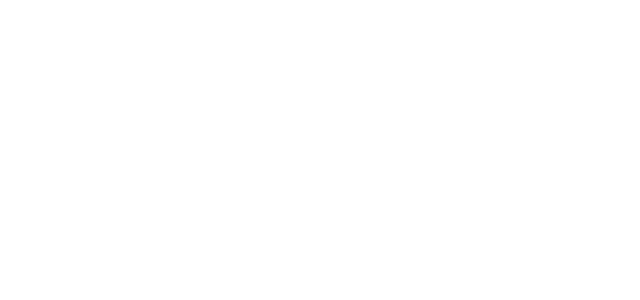
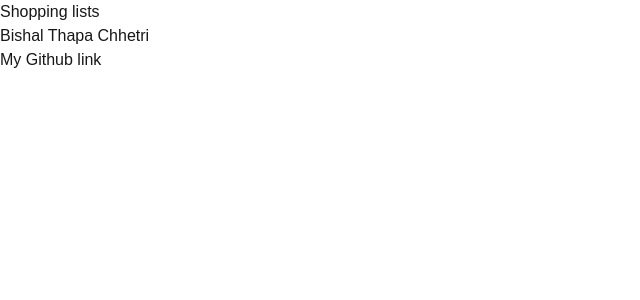
Before and after one commit to bishaltc/cprg306-assignments, a Next.js app: page /week-2 in a window 1280 px wide. Shown: the top 300 px of the page, without its empty margins (0-640 px from the left). Built offline with nearby package versions, Linux system fonts and the light colour scheme.

Commit message:
week 2 assignment
 made new foder called week-2 ,  create file as page.js  for displaing the work of week 2 and  also create student-info under same folder
 for creating a component called StudentInfo

```diff
--- a/app/page.js
+++ b/app/page.js
@@ -1,9 +1,12 @@
 import Image from "next/image";
+import Link from "next/link";
 
 export default function Home() {
   return (
   <main>
+    <h1> CPRG 306: Web Development 2 - Assignments</h1>
 
+    <Link href =" /week-2"> Week 2 assignment</Link>
   </main>
   );
 }
--- a/app/week-2/page.js
+++ b/app/week-2/page.js
@@ -1,7 +1,11 @@
+import StudentInfo from "./student-info";
+
 export default function page() {
     return (
         <main>
+     <h1> Shopping lists </h1>
 
+     <StudentInfo />
         </main>
     );
 }
--- /dev/null
+++ b/app/week-2/student-info.js
@@ -0,0 +1,13 @@
+import Link from "next/link";
+
+export default function StudentInfo(){
+    return (
+        <div>
+            <h2> Bishal Thapa Chhetri</h2>
+
+            <Link href = "https://github.com/bishaltc/cprg306-assignments"> My Github link </Link>
+        </div>
+    );
+
+
+}
```
